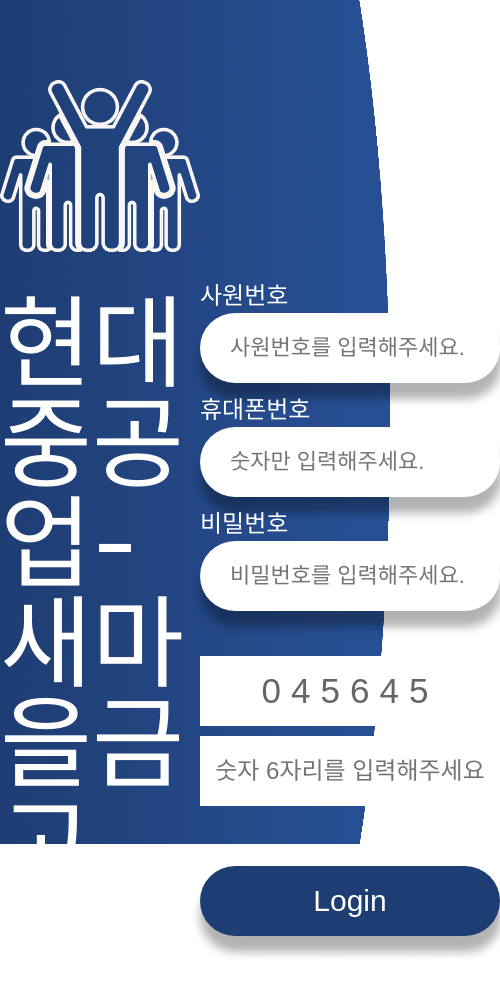
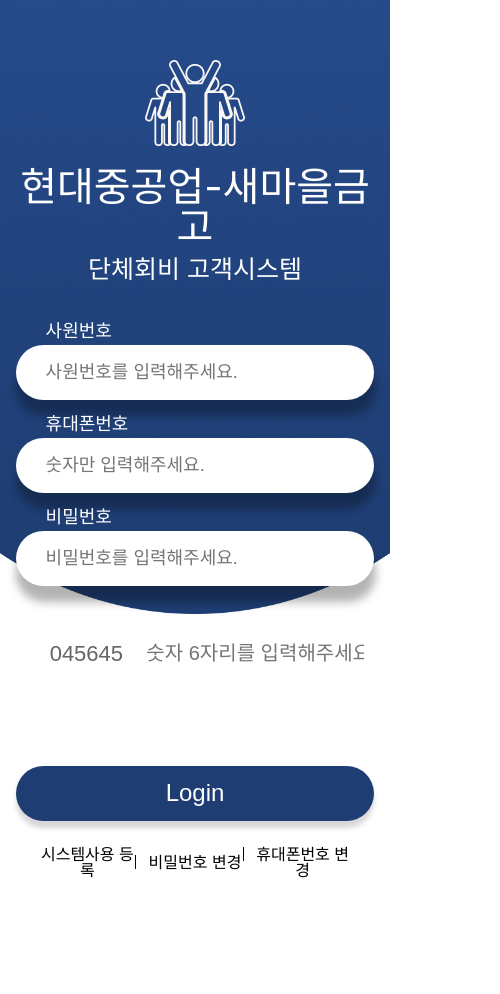
Before and after one commit to ruby-yujin/hyundai, a React (Create React App) app: page / in a window 390 px wide. Shown: the top 994 px of the page, 500 px wide, since content can reach past the window. After the commit the page ends 880 px from the top, so only its background shows below. Built offline with nearby package versions, Linux system fonts and the light colour scheme; a web font is replaced by a local one.

Commit message:
[style] 로그인 페이지 반응형

```diff
--- a/src/components/auth/AuthInnerLayout.jsx
+++ b/src/components/auth/AuthInnerLayout.jsx
@@ -14,6 +14,11 @@
   display: flex;
   justify-content: space-between;
   align-items: center;
+
+  @media screen and (max-width: 1024px) {
+    padding: 60px 4% 0;
+    flex-direction: column;
+  }
 `;
 
 export default AuthInnerLayout;
--- a/src/components/auth/AuthOuterLayout.jsx
+++ b/src/components/auth/AuthOuterLayout.jsx
@@ -4,7 +4,16 @@
 const AuthOuterLayout = ({ children }) => {
   return (
     <AuthOuterLayoutWrap>
-      <BuleBg src="img/auth/bg.png" alt="파란배경 이미지" />
+      <BuleBg
+        src="img/auth/bg.png"
+        alt="파란배경 이미지"
+        className="show-desktop"
+      />
+      <BuleBgMobile
+        src="img/auth/bg_m.png"
+        alt="파란배경 이미지"
+        className="show-mobile"
+      />
       {children}
     </AuthOuterLayoutWrap>
   );
@@ -20,7 +29,15 @@
   left: 0;
   width: 100vw;
   height: 100vh;
-  /* background: linear-gradient(to right, #1f3e74, #284f94); */
+`;
+
+const BuleBgMobile = styled.img`
+  position: absolute;
+  top: -230px;
+  left: 0;
+  width: 100%;
+  height: 100vh;
+  overflow: hidden;
 `;
 
 export default AuthOuterLayout;
--- a/src/components/auth/AuthPageTitle.jsx
+++ b/src/components/auth/AuthPageTitle.jsx
@@ -27,6 +27,21 @@
     font-size: 7rem;
     font-weight: 400;
   }
+
+  @media screen and (max-width: 1024px) {
+    text-align: center;
+    margin-bottom: 40px;
+    img {
+      width: 100px;
+    }
+    h1 {
+      font-size: 4rem;
+      margin: 20px 0 10px;
+    }
+    p {
+      font-size: 2.5rem;
+    }
+  }
 `;
 
 export default AuthPageTitle;
--- a/src/components/auth/BtnSubmit.jsx
+++ b/src/components/auth/BtnSubmit.jsx
@@ -12,11 +12,19 @@
   border: none;
   background: #1e3d73;
   color: #fff;
-  font-size: 30px;
+  font-size: 3rem;
 
   box-shadow: 1px 15px 10px 1px rgba(0, 0, 0, 0.3);
   -webkit-box-shadow: 1px 15px 10px 1px rgba(0, 0, 0, 0.3);
   -moz-box-shadow: 1px 15px 10px 1px rgba(0, 0, 0, 0.3);
+
+  @media screen and (max-width: 1024px) {
+    height: 55px;
+    font-size: 2.4rem;
+    box-shadow: 0px 7px 5px 0px rgba(201, 201, 201, 0.75);
+    -webkit-box-shadow: 0px 7px 5px 0px rgba(201, 201, 201, 0.75);
+    -moz-box-shadow: 0px 7px 5px 0px rgba(201, 201, 201, 0.75);
+  }
 `;
 
 export default BtnSubmit;
--- a/src/components/auth/ConfirmNumber.jsx
+++ b/src/components/auth/ConfirmNumber.jsx
@@ -4,16 +4,8 @@
 const ConfirmNumber = () => {
   return (
     <ConfirmNumberWrap>
-      <input
-        type="text"
-        defaultValue="045645"
-        style={{ letterSpacing: "10px" }}
-      />
-      <input
-        type="text"
-        placeholder="숫자 6자리를 입력해주세요"
-        style={{ fontSize: "24px" }}
-      />
+      <input type="text" defaultValue="045645" />
+      <input type="text" placeholder="숫자 6자리를 입력해주세요" />
     </ConfirmNumberWrap>
   );
 };
@@ -27,9 +19,30 @@
     border: none;
     background: #fff;
     color: #666666;
-    font-size: 35px;
+    font-size: 3.5rem;
     text-align: center;
     margin-bottom: 10px;
+    &:first-child {
+      letter-spacing: 10px;
+    }
+  }
+  @media screen and (max-width: 1024px) {
+    width: 94%;
+    display: flex;
+    justify-content: space-between;
+    margin: 45px auto 25%;
+    input {
+      width: calc(100% - 100px);
+      height: 45px;
+      font-size: 2rem;
+      margin-bottom: 0;
+      margin-left: 10px;
+      &:first-child {
+        letter-spacing: 0;
+        width: 100px;
+        font-size: 2.2rem;
+      }
+    }
   }
 `;
 
--- a/src/components/auth/LoginForm.jsx
+++ b/src/components/auth/LoginForm.jsx
@@ -49,6 +49,9 @@
   max-width: 500px;
   width: 100%;
   margin-top: 3%;
+  @media screen and (max-width: 1024px) {
+    margin-top: 0;
+  }
 `;
 
 export default LoginForm;
--- a/src/components/auth/OtherLinks.jsx
+++ b/src/components/auth/OtherLinks.jsx
@@ -30,7 +30,7 @@
       width: 100%;
       display: block;
       color: #fff;
-      font-size: 22px;
+      font-size: 2.2rem;
       font-weight: 400;
     }
     &:before {
@@ -46,6 +46,25 @@
       content: none;
     }
   }
+  @media screen and (max-width: 1024px) {
+    width: 90%;
+    margin: 7% auto 0;
+    li {
+      width: 100%;
+      text-align: center;
+
+      a {
+        color: #000;
+        font-size: 1.6rem;
+      }
+      &:before {
+        background: #000;
+        height: 14px;
+        left: -6px;
+        top: 1px;
+      }
+    }
+  }
 `;
 
 export default OtherLinks;
--- a/src/components/common/InputGroup.jsx
+++ b/src/components/common/InputGroup.jsx
@@ -25,9 +25,13 @@
 
 const InputLabel = styled.label`
   color: #fff;
-  font-size: 24px;
+  font-size: 2.4rem;
   font-weight: 300;
   margin-bottom: 0.5rem;
+  @media screen and (max-width: 1024px) {
+    padding-left: 30px;
+    font-size: 1.8rem;
+  }
 `;
 
 const InputField = styled(Field)`
@@ -37,7 +41,7 @@
   background: #fff;
   border-radius: 999px;
   padding: 0.5rem 1rem;
-  font-size: 22px;
+  font-size: 2.2rem;
   box-shadow: 1px 15px 10px 1px rgba(0, 0, 0, 0.3);
   -webkit-box-shadow: 1px 15px 10px 1px rgba(0, 0, 0, 0.3);
   -moz-box-shadow: 1px 15px 10px 1px rgba(0, 0, 0, 0.3);
@@ -46,6 +50,10 @@
     outline: none;
     border-color: #4285f4;
   }
+  @media screen and (max-width: 1024px) {
+    height: 55px;
+    font-size: 1.8rem;
+  }
 `;
 
 export default InputGroup;
--- a/src/index.css
+++ b/src/index.css
@@ -27,3 +27,34 @@
 a {
   text-decoration: none;
 }
+
+.show-desktop,
+.show-mobile {
+  transition: opacity 0.3s ease;
+}
+
+/* 1024px 이상에서 보이고, 그 이하에서는 숨기는 클래스 */
+.show-desktop {
+  opacity: 1;
+  display: block;
+}
+
+@media screen and (max-width: 1024px) {
+  .show-desktop {
+    opacity: 0;
+    display: none;
+  }
+}
+
+/* 1024px 이하에서 보이고, 그 이상에서는 숨기는 클래스 */
+.show-mobile {
+  display: none;
+  opacity: 0;
+}
+
+@media screen and (max-width: 1024px) {
+  .show-mobile {
+    display: block;
+    opacity: 1;
+  }
+}
```
Also changed, not shown: public/img/auth/bg_m.png (added).
